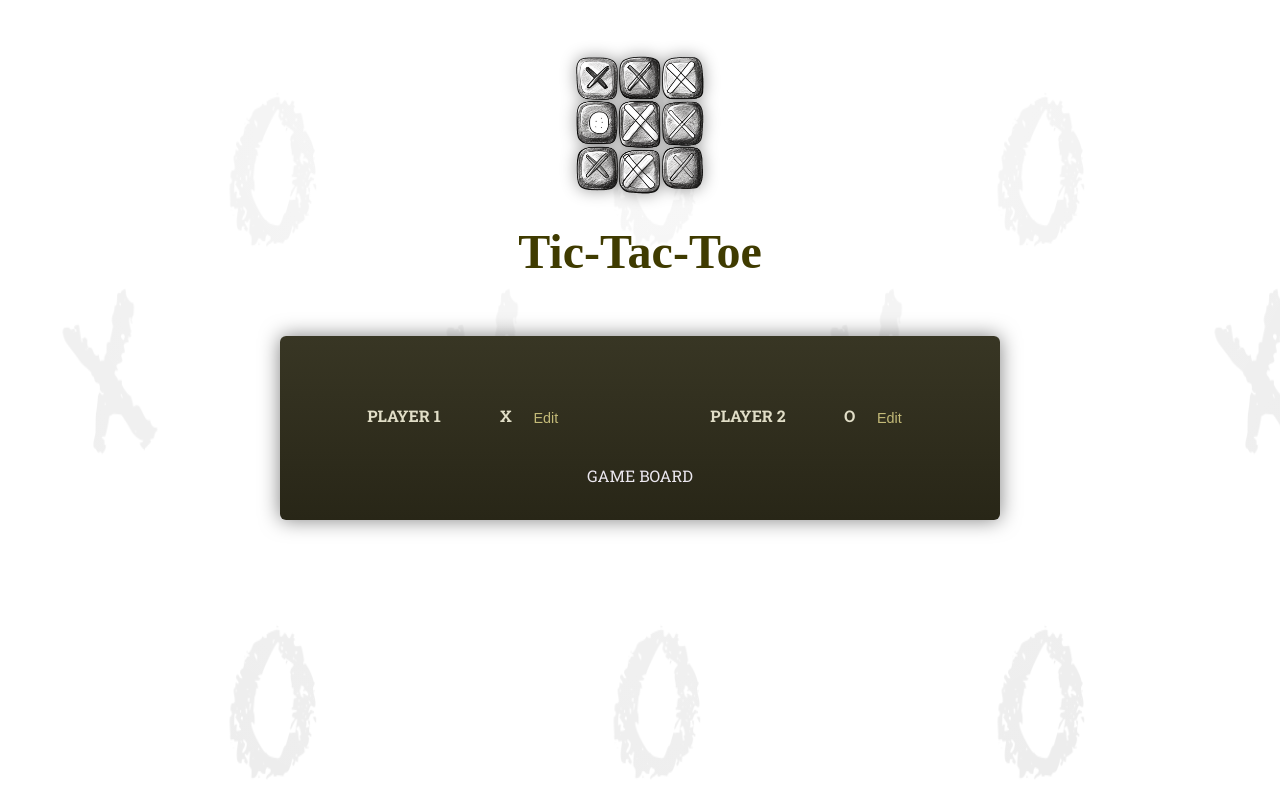
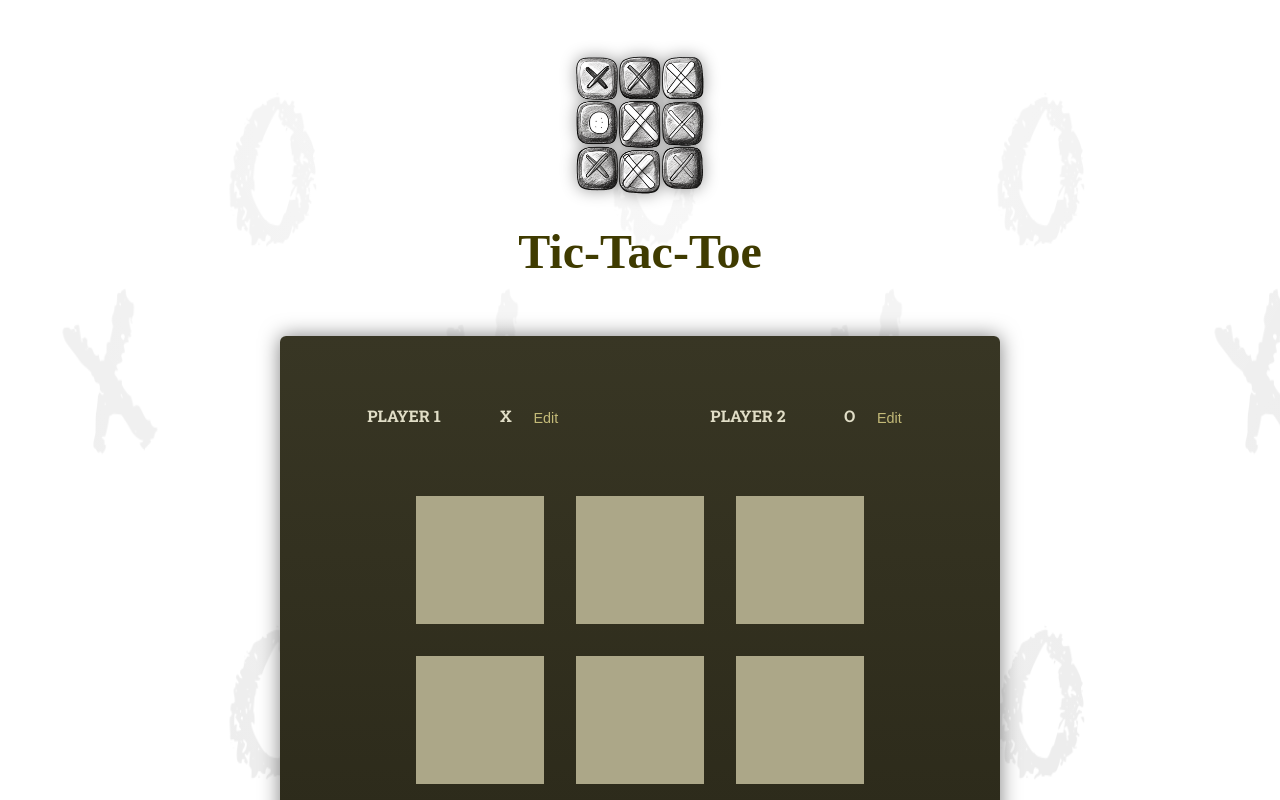
Before and after one commit to valeratech/react-tic-tac-toe, a React (Create React App) app: page / in a window 1280 px wide. Shown: the top 800 px of the page. Built offline with nearby package versions, Linux system fonts and the light colour scheme; a web font is replaced by a local one.

Commit message:
Add GameBoard.jsx component which displays the grid and squares for each container. UI for button clicks and symbols will register in next commit.

```diff
--- a/src/App.jsx
+++ b/src/App.jsx
@@ -1,14 +1,15 @@
 import Player from "./components/Player";
+import GameBoard from "./components/GameBoard";
 
 function App() {
   return (
     <main>
       <div id="game-container">
           <ol id="players">
-            <Player name="Player 1" symbol="X" />
-            <Player name="Player 2" symbol="O" />
+            <Player defaultName="Player 1" symbol="X" />
+            <Player defaultName="Player 2" symbol="O" />
           </ol>
-        GAME BOARD
+          <GameBoard />
       </div>
     </main>
   )
--- /dev/null
+++ b/src/components/GameBoard.jsx
@@ -0,0 +1,26 @@
+const defaultGameBoard = [
+    [null, null, null],
+    [null, null, null],
+    [null, null, null],
+];
+
+function GameBoard() {
+
+    return (
+        <ol id="game-board">
+            {defaultGameBoard.map((row, rowIndex) => (
+                <li key={rowIndex+2}>
+                    <ol>
+                        {row.map((playerSymbol, colIndex) => (
+                            <li key={colIndex+1}>
+                                <button >{playerSymbol}</button>
+                            </li>
+                        ))}
+                    </ol>
+                </li>
+            ))}
+        </ol>
+    );
+}
+
+export default GameBoard;
--- a/src/components/Player.jsx
+++ b/src/components/Player.jsx
@@ -1,17 +1,21 @@
 import { useState } from "react";
 
-function Player({name, symbol}) {
+function Player({defaultName, symbol}) {
 
     const [isEditing, setIsEditing] = useState(false);
+    const [playerName, setPlayerName] = useState(defaultName);
 
     function editClickHandler(e) {
         setIsEditing(prev => !prev);
-        console.log(isEditing);
+    }
+
+    function editNameChangeHandler(e) {
+        setPlayerName(e.target.value);
     }
 
     let playerNameSpan;
-    isEditing ? playerNameSpan = <input type="text" placeholder="Enter Name" required />
-        : playerNameSpan = <span className="player-name">{name}</span>;
+    isEditing ? playerNameSpan = <input onChange={editNameChangeHandler}type="text" value={playerName} required />
+        : playerNameSpan = <span className="player-name">{playerName}</span>;
 
     return (
         <li>
@@ -19,7 +23,7 @@ function Player({name, symbol}) {
               {playerNameSpan}
               <span className="player-symbol">{symbol}</span>
             </span>
-            <button onClick={editClickHandler}>Edit</button>
+            <button onClick={editClickHandler}>{isEditing ? 'Save' : 'Edit'}</button>
         </li>
     );
 }
--- a/src/index.css
+++ b/src/index.css
@@ -127,7 +127,7 @@ h1 {
   border: none;
   padding: 0.5rem;
   animation: pulse-text 2s infinite;
-  background-color: #46432f;
+  background-color: #6e6b59;
   text-align: center;
   text-transform: uppercase;
 }
```
